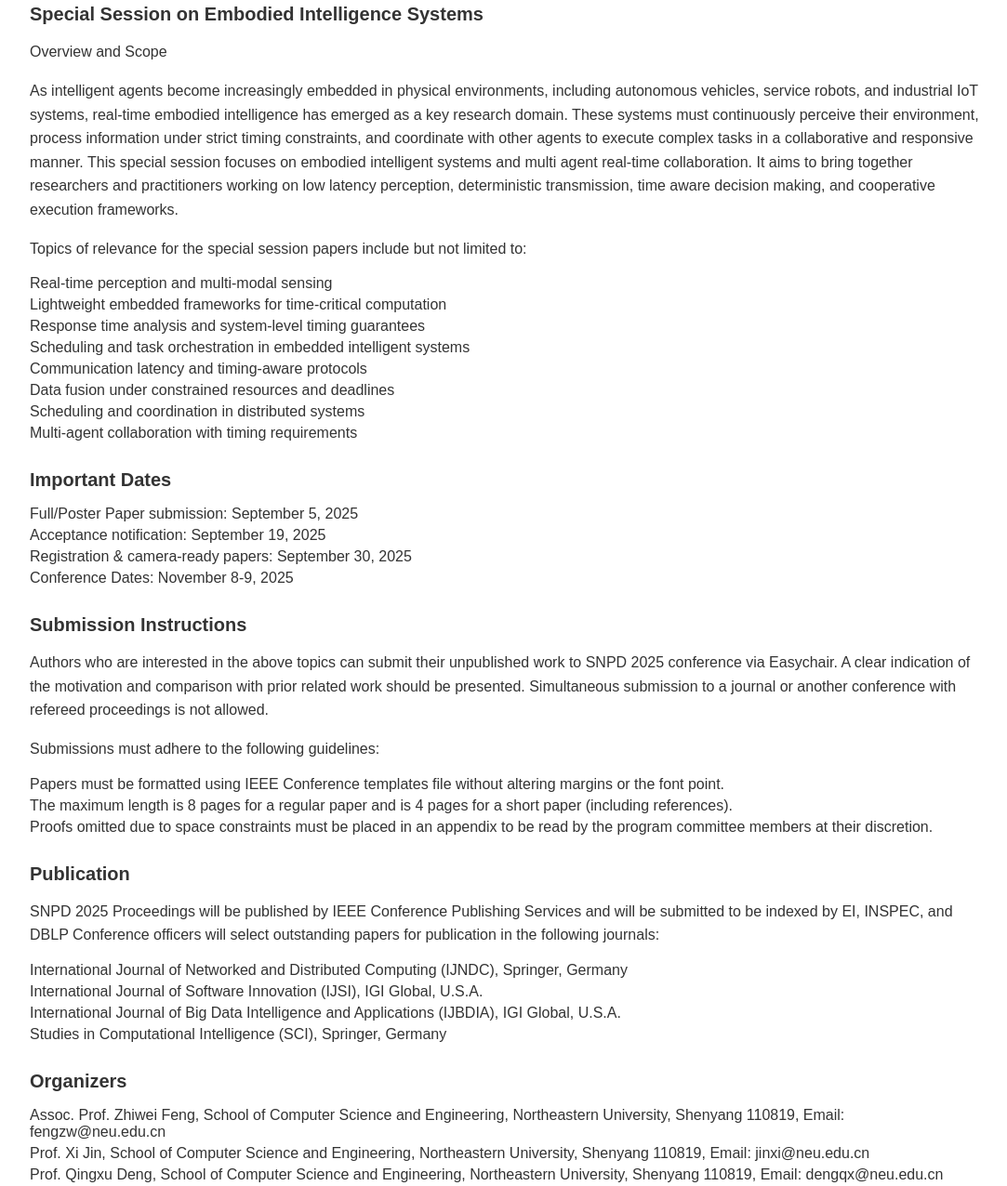
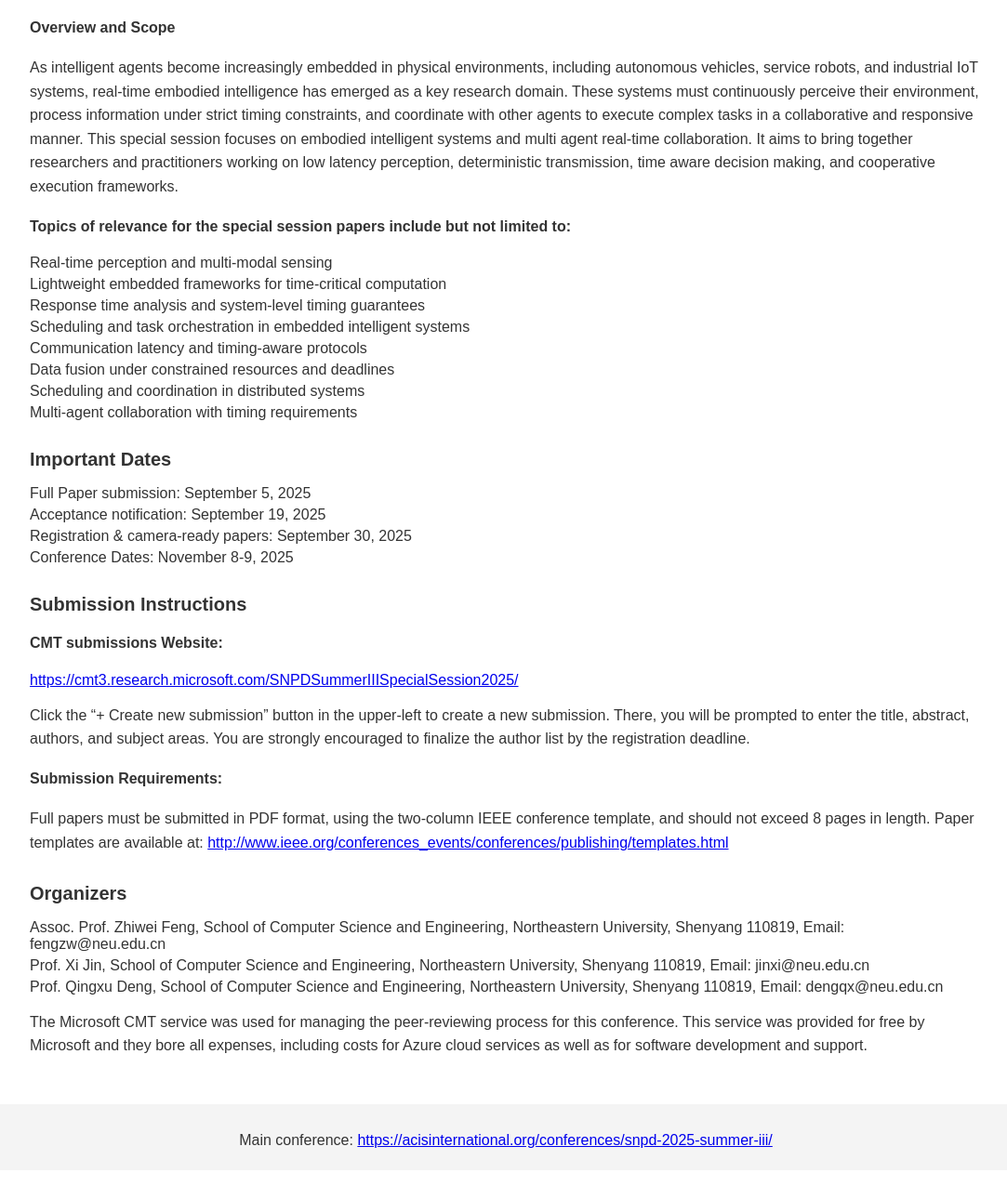
Before and after one commit to SNPD2025/snpd, a plain HTML site: page index.html in a window 1280 px wide. Shown: the part 665-1941 px from the top of the page at 93% size, without its empty margins (96-1179 px from the left). Drawn offline with Linux system fonts and the light colour scheme.

Commit message:
Update index.html

```diff
--- a/index.html
+++ b/index.html
@@ -57,16 +57,15 @@
         <p>31st IEEE/ACIS International Summer Conference on Software Engineering, Artificial Intelligence, Networking and Parallel/Distributed Computing</p>
         <p>Postponed until November 8-9, 2025</p>
         <p>Xi’an, China</p>
-        <a href="https://acisinternational.org/conferences/snpd-2025-summer-iii/">https://acisinternational.org/conferences/snpd-2025-summer-iii/</a>
     </header>
 
     <img src="sponsor2.png" alt="Sponsor Image" style="display: block; margin: 0 auto;">
 
     <section class="special-session">
         <h2>Special Session on Embodied Intelligence Systems</h2>
-        <p>Overview and Scope</p>
+        <h4>Overview and Scope</h4>
         <p>As intelligent agents become increasingly embedded in physical environments, including autonomous vehicles, service robots, and industrial IoT systems, real-time embodied intelligence has emerged as a key research domain. These systems must continuously perceive their environment, process information under strict timing constraints, and coordinate with other agents to execute complex tasks in a collaborative and responsive manner. This special session focuses on embodied intelligent systems and multi agent real-time collaboration. It aims to bring together researchers and practitioners working on low latency perception, deterministic transmission, time aware decision making, and cooperative execution frameworks.</p>
-        <p>Topics of relevance for the special session papers include but not limited to:</p>
+        <h4>Topics of relevance for the special session papers include but not limited to:</h4>
         <ul>
             <li>Real-time perception and multi-modal sensing</li>
             <li>Lightweight embedded frameworks for time-critical computation</li>
@@ -82,7 +81,7 @@
     <section class="dates">
         <h2>Important Dates</h2>
         <ul>
-            <li>Full/Poster Paper submission: September 5, 2025</li>
+            <li>Full Paper submission: September 5, 2025</li>
             <li>Acceptance notification: September 19, 2025</li>
             <li>Registration & camera-ready papers: September 30, 2025</li>
             <li>Conference Dates: November 8-9, 2025</li>
@@ -91,24 +90,11 @@
 
     <section class="submission">
         <h2>Submission Instructions</h2>
-        <p>Authors who are interested in the above topics can submit their unpublished work to SNPD 2025 conference via Easychair. A clear indication of the motivation and comparison with prior related work should be presented. Simultaneous submission to a journal or another conference with refereed proceedings is not allowed.</p>
-        <p>Submissions must adhere to the following guidelines:</p>
-        <ul>
-            <li>Papers must be formatted using IEEE Conference templates file without altering margins or the font point.</li>
-            <li>The maximum length is 8 pages for a regular paper and is 4 pages for a short paper (including references).</li>
-            <li>Proofs omitted due to space constraints must be placed in an appendix to be read by the program committee members at their discretion.</li>
-        </ul>
-    </section>
-
-    <section class="publication">
-        <h2>Publication</h2>
-        <p>SNPD 2025 Proceedings will be published by IEEE Conference Publishing Services and will be submitted to be indexed by EI, INSPEC, and DBLP Conference officers will select outstanding papers for publication in the following journals:</p>
-        <ul>
-            <li>International Journal of Networked and Distributed Computing (IJNDC), Springer, Germany</li>
-            <li>International Journal of Software Innovation (IJSI), IGI Global, U.S.A.</li>
-            <li>International Journal of Big Data Intelligence and Applications (IJBDIA), IGI Global, U.S.A.</li>
-            <li>Studies in Computational Intelligence (SCI), Springer, Germany</li>
-        </ul>
+        <h4>CMT submissions Website: </h4>
+        <a href="https://cmt3.research.microsoft.com/SNPDSummerIIISpecialSession2025/">https://cmt3.research.microsoft.com/SNPDSummerIIISpecialSession2025/</a>
+        <p>Click the “+ Create new submission” button in the upper-left to create a new submission. There, you will be prompted to enter the title, abstract, authors, and subject areas. You are strongly encouraged to finalize the author list by the registration deadline.</p>
+        <h4>Submission Requirements:</h4>
+        <p>Full papers must be submitted in PDF format, using the two-column IEEE conference template, and should not exceed 8 pages in length. Paper templates are available at: <a href="http://www.ieee.org/conferences_events/conferences/publishing/templates.html">http://www.ieee.org/conferences_events/conferences/publishing/templates.html</a></p>
     </section>
 
     <section class="organizers">
```
